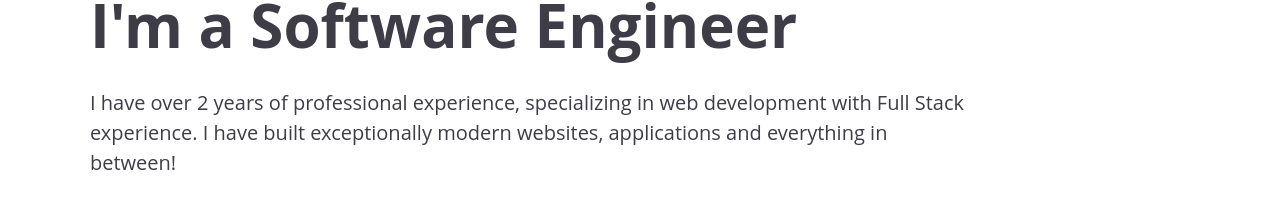
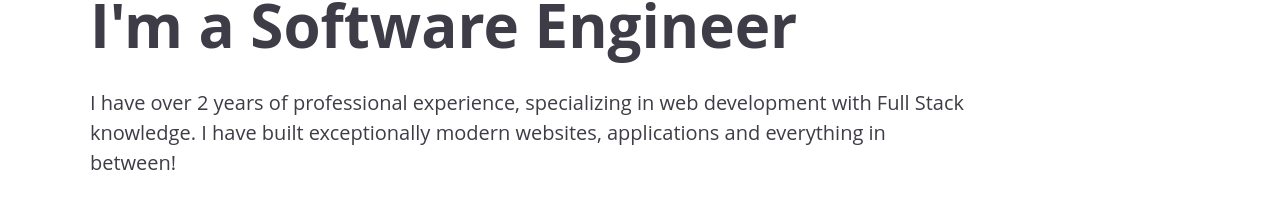
Before and after one commit to Ahmed-Zitouni/Portfolio_new, a Next.js app: page / in a window 1280 px wide. Shown: the part 292-508 px from the top of the page. Built offline with nearby package versions, Linux system fonts and the light colour scheme.

Commit message:
Additional fix

```diff
--- a/components/Hero/Hero.js
+++ b/components/Hero/Hero.js
@@ -33,7 +33,7 @@ export default function Hero(props) {
           </Title>
           <Paragraph>
             I have over 2 years of professional experience, specializing in
-            web development with Full Stack experience.
+            web development with Full Stack knowledge.
             I have built exceptionally modern websites, applications and
             everything in between!
           </Paragraph>
```
